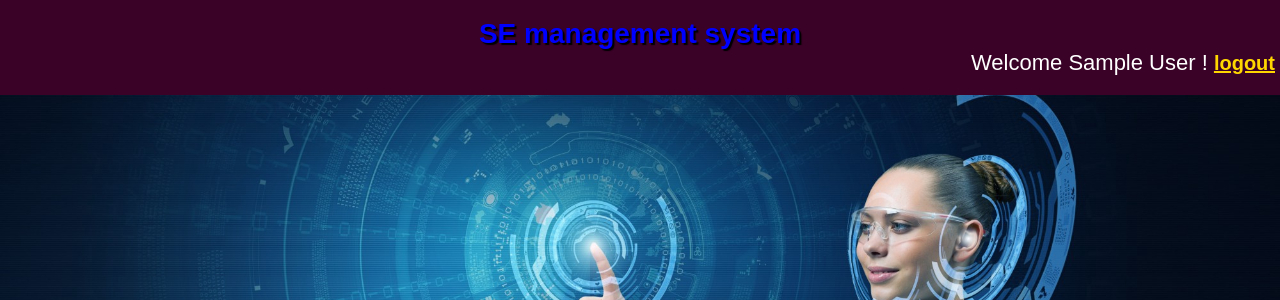
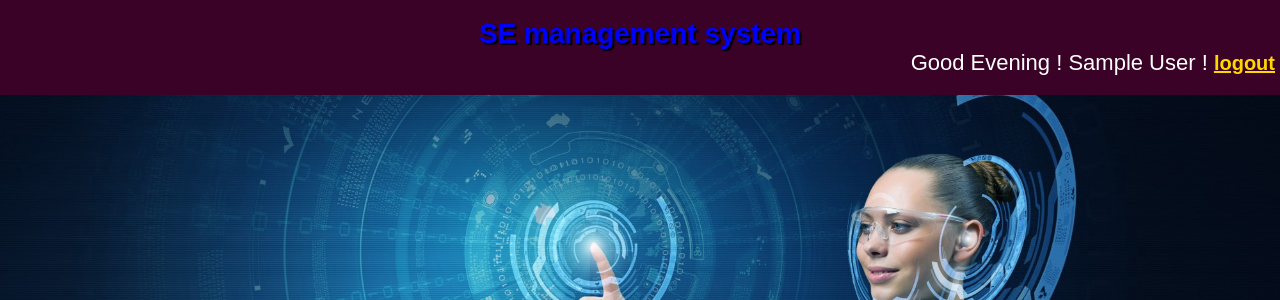
Before and after one commit to Kavindu-Gayantha/SE2016, a PHP site: page /users.php in a window 1280 px wide. Shown: the top 300 px of the page. Run offline with PHP 8.4, Linux system fonts and the light colour scheme; the visitor is signed in with stand-in values (Sample User, id 1).

Commit message:
add some changes

```diff
--- /dev/null
+++ b/includes/displaygreetings.php
@@ -0,0 +1,20 @@
+<?php
+  function display_greetings()
+  {
+    $hour = date('12h'); // give the hour of current time
+
+    if($hour >=0 and $hour <=11)
+    {
+      echo "Good Morning ! ";
+    }
+    elseif($hour >=12 and $hour <=17)
+    {
+      echo "Good Afternoon ! ";
+    }
+    else
+    {
+      echo "Good Evening ! ";
+    }
+  }
+
+ ?>
--- a/main.css
+++ b/main.css
@@ -9,7 +9,7 @@ body
   font-size:14px;
   background: url('background1.jpeg') ;
   background-repeat:no-repeat;
-  background-position: fixed;
+  /* background-position: */
   background-size: cover;
 
 }
--- a/users.php
+++ b/users.php
@@ -1,5 +1,6 @@
 <?php session_start(); ?>
 <?php require_once('connection.php'); ?>
+<?php require_once('includes/displaygreetings.php'); ?>
 <?php
   // cheking if a user is logged in
   if(!isset($_SESSION['user_id']))
@@ -17,7 +18,7 @@
 <body>
   <header>
     <div class="appname">SE management system</div>
-    <div class="loggedin" style="color:white; font-size:22px;">Welcome <?php echo $_SESSION['first_name']; ?> ! <a href="logout.php" style="color:gold; font-weight:bold; font-size:20px;">logout</a></div>
+    <div class="loggedin" style="color:white; font-size:22px;"><?php display_greetings();?> <?php echo $_SESSION['first_name']; ?> ! <a href="logout.php" style="color:gold; font-weight:bold; font-size:20px;">logout</a></div>
   </header>
 
 
```
